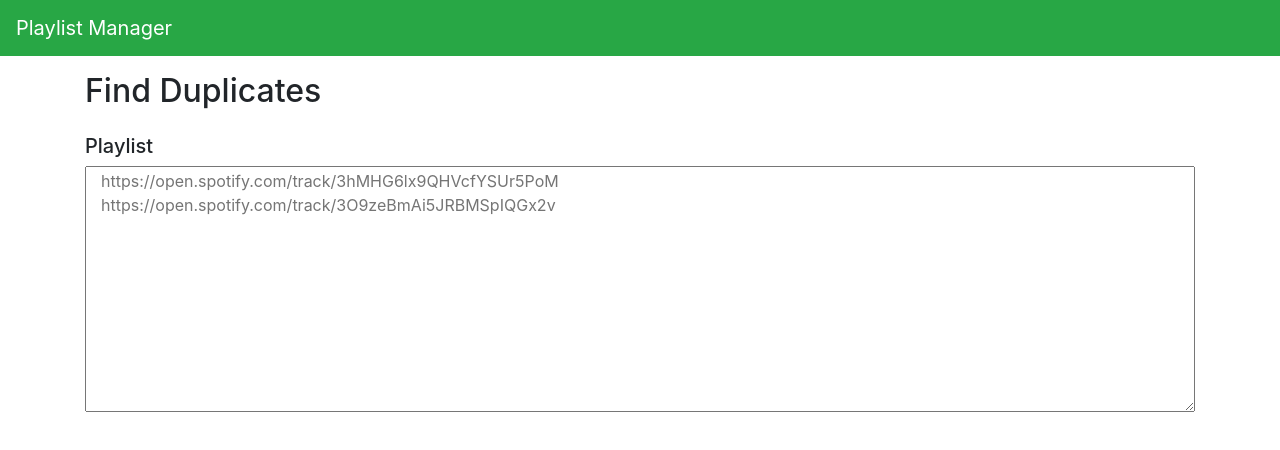
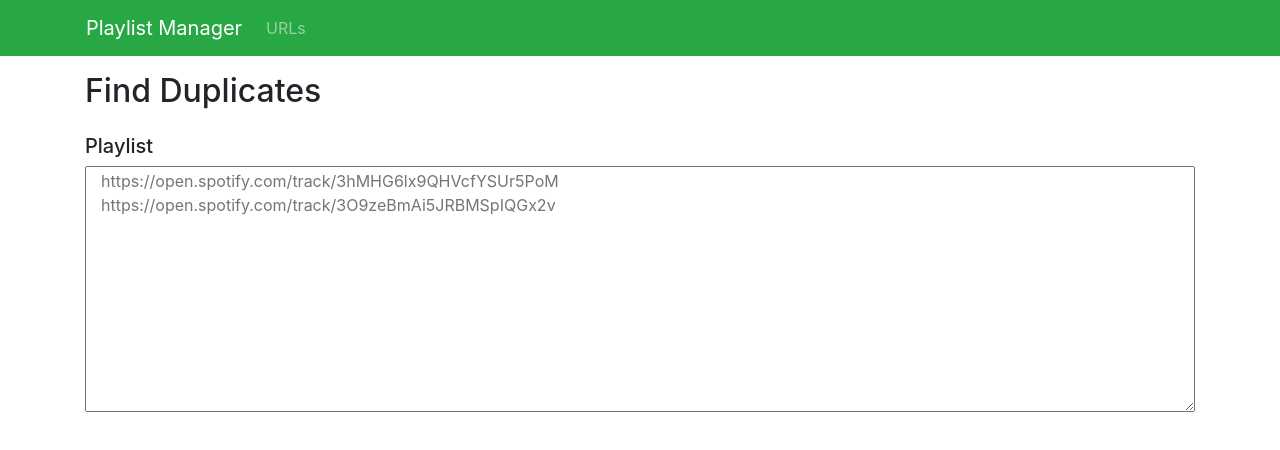
Before and after one commit to ricardovdheijden/playlist-manager, a React (Create React App) app: page /#/find-duplicates-by-url in a window 1280 px wide. Shown: the top 450 px of the page. Built offline with nearby package versions, Linux system fonts and the light colour scheme.

Commit message:
PM-010 Updates navbar with routing urls

```diff
--- a/src/components/navbar.jsx
+++ b/src/components/navbar.jsx
@@ -2,10 +2,19 @@ import React from 'react';
 
 const NavBar = () => {
     return(
-        <nav className="navbar navbar-dark bg-success">
-            <a className="navbar-brand" href="/">
-                Playlist Manager
-            </a>
+        <nav className="navbar navbar-expand navbar-dark bg-success">
+            <div className="container pl-sm-3">
+                <a className="navbar-brand" href="#/">
+                    Playlist Manager
+                </a>
+                <div className="collapse navbar-collapse">
+                    <ul className="navbar-nav mr-auto">
+                        <li className="nav-item">
+                            <a href="#/find-duplicates-by-url" className="nav-link">URLs</a>
+                        </li>
+                    </ul>
+                </div>
+            </div>
         </nav>
     );
 };
```
